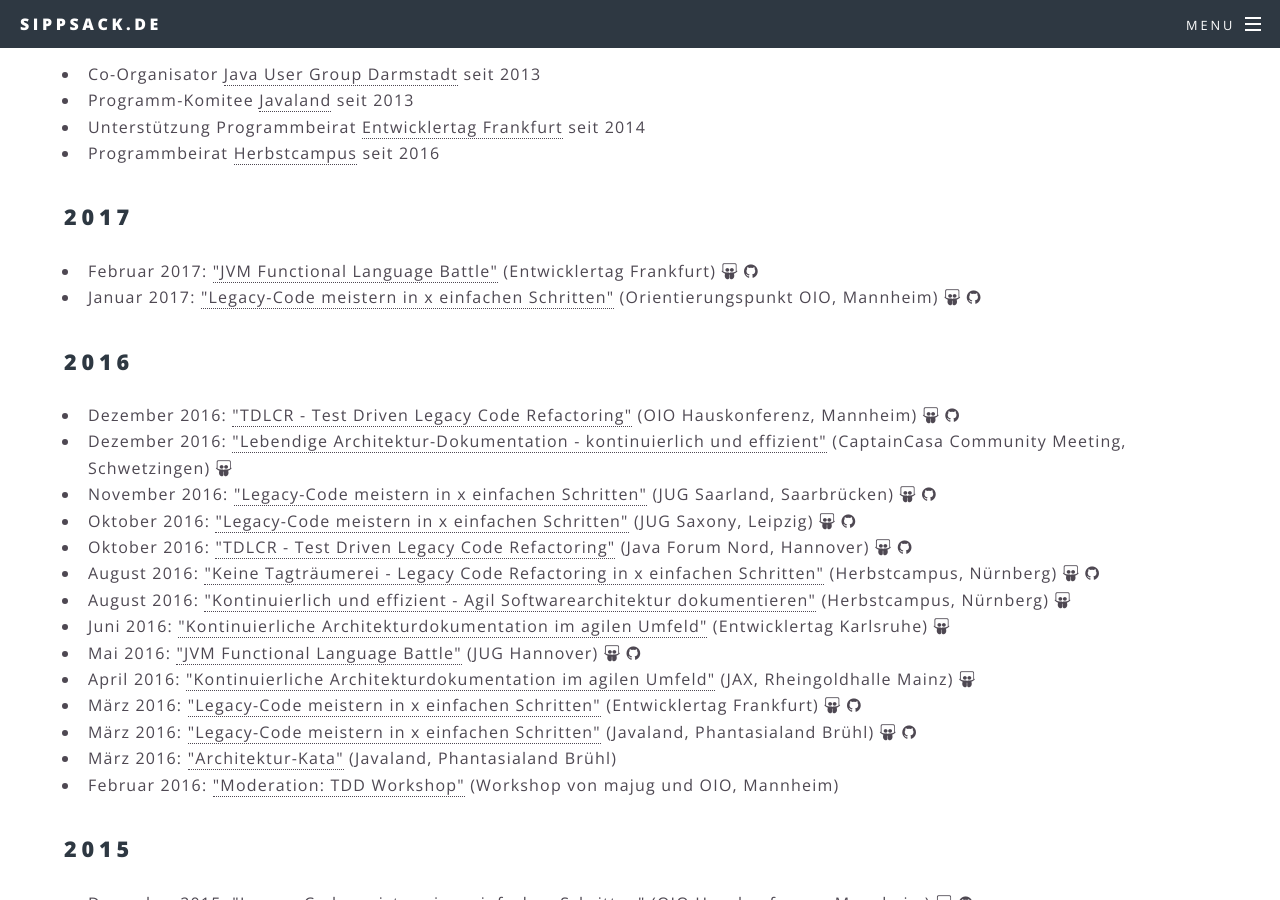
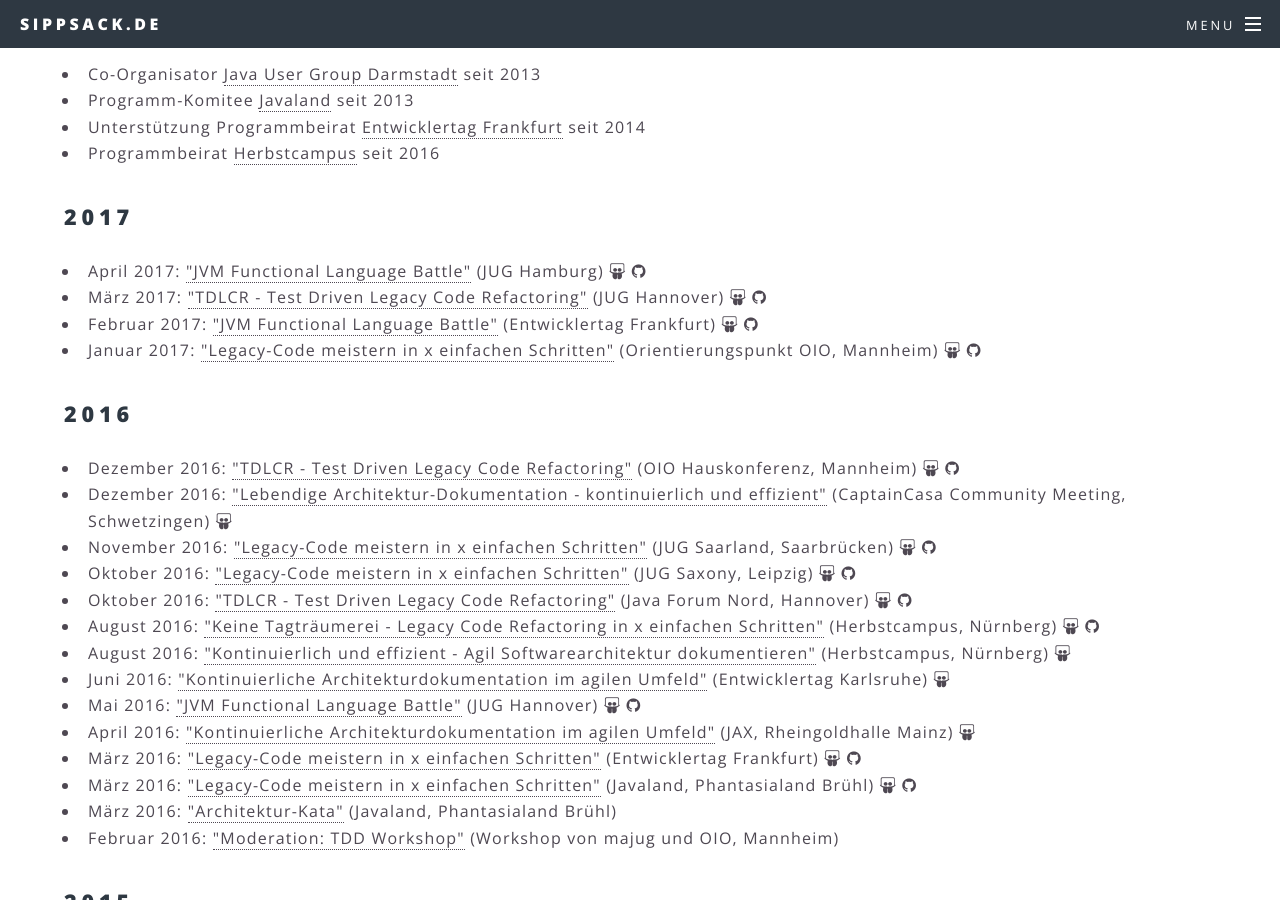
Before and after one commit to sippsack/sippsack.github.io, a Jekyll site: the page built from talks.md, in a window 1280 px wide and 900 px high, scrolled down 440 px. Built offline with Jekyll 4.4.1, drawn with Linux system fonts in a browser that asks for light colours.

Commit message:
added new talks

```diff
--- a/_data/talks.yaml
+++ b/_data/talks.yaml
@@ -1,4 +1,18 @@
 2017:
+  - April:
+    - conference: JUG Hamburg
+      title: JVM Functional Language Battle
+      location: Hamburg
+      link: https://www.meetup.com/jug-hamburg/events/238777668/
+      slides: http://www.oio.de/m/konf/vortraege/JUG-Hamburg2017-JVM-Functional-Language-Battle-Sippach.pdf
+      sourcecode: https://github.com/sippsack/jvm-functional-language-battle
+  - März:
+    - conference: JUG Hannover
+      title: TDLCR - Test Driven Legacy Code Refactoring
+      location: Hannover
+      link: http://jug-h.de/2016/JVM-Functional-Language-Battle/index.html
+      slides: http://www.oio.de/m/konf/vortraege/JUG-Hannover-Test-Driven-Legacy-Code-Refactoring-Falk-Sippach.pdf
+      sourcecode: https://github.com/sippsack/BadTelefon-Test-Driven-Legacy-Code-Refactoring/tree/jug_hannover
   - Februar:
     - conference: Entwicklertag Frankfurt
       title: JVM Functional Language Battle
```
